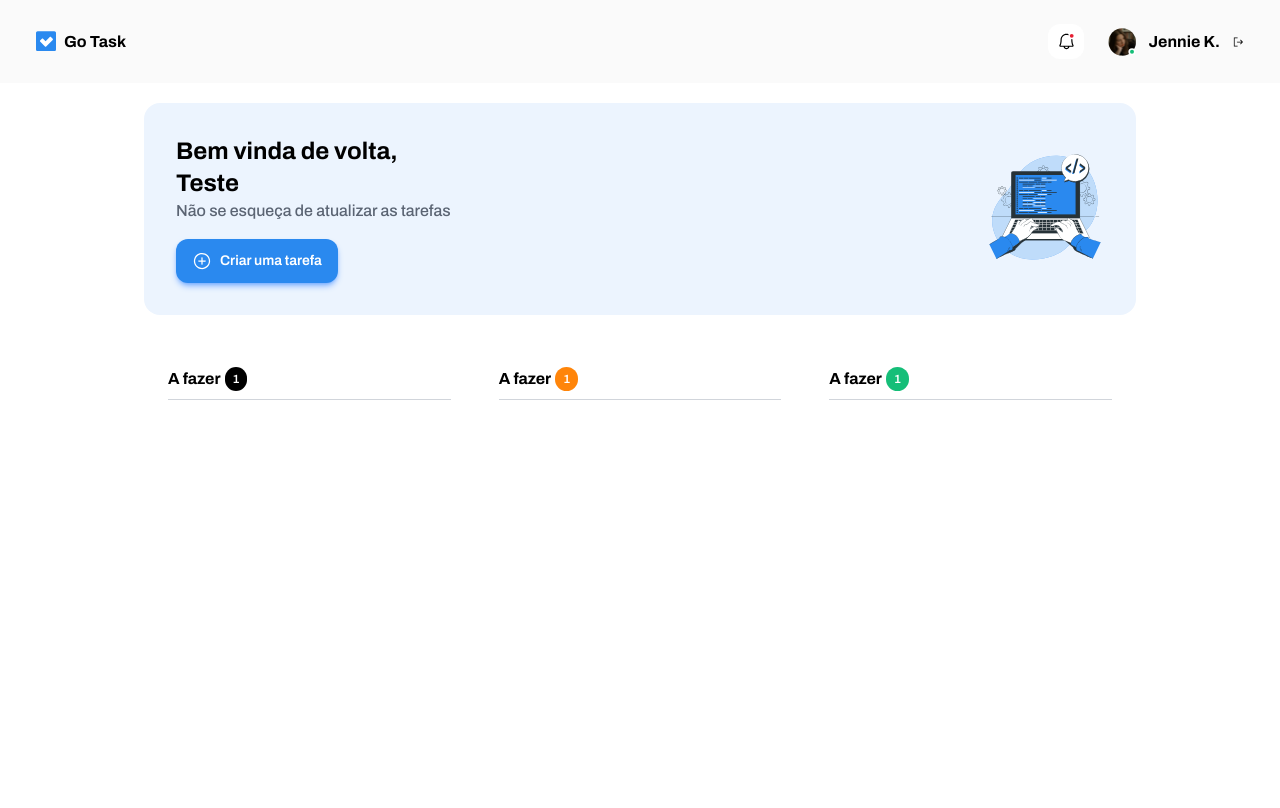
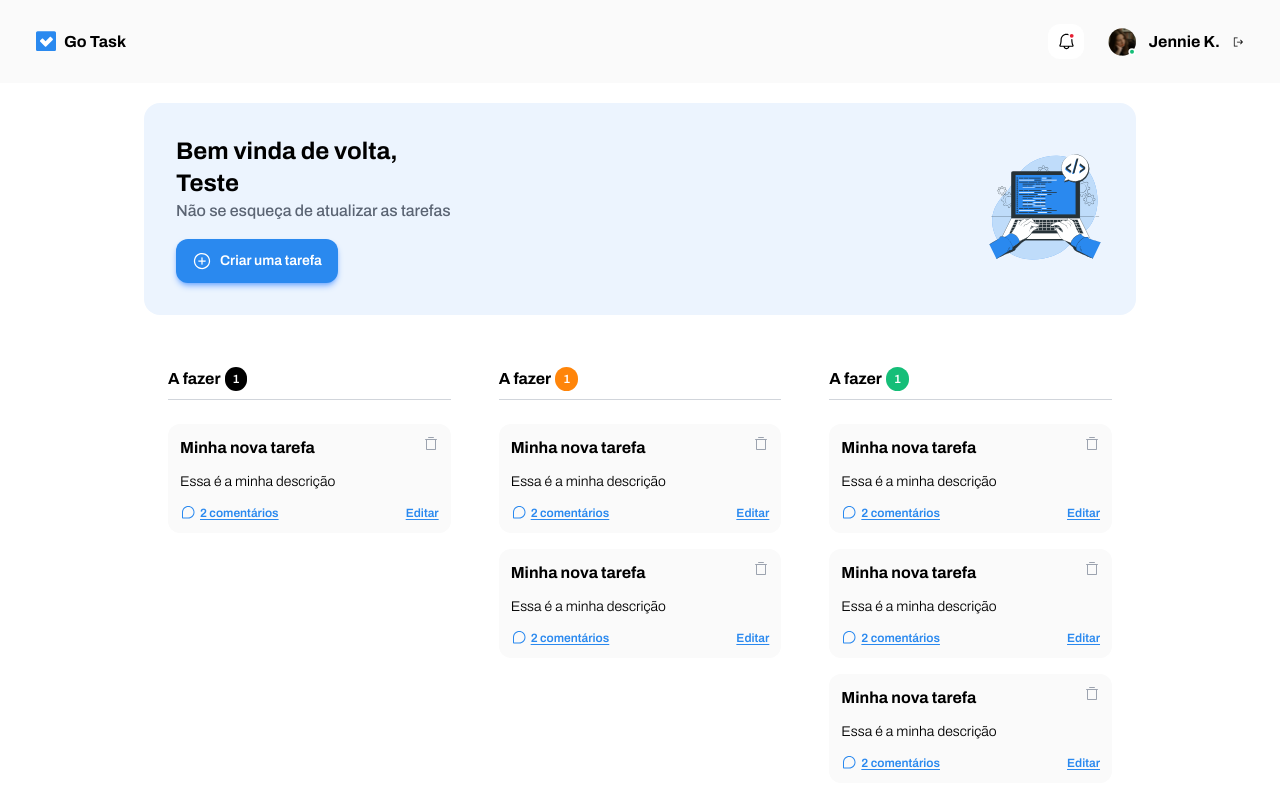
Before and after one commit to frnndog-suav/AngularStuff, an Angular app in the folder 01-go-task/: page / in a window 1280 px wide. Shown: the top 808 px of the page. Built offline with nearby package versions, Linux system fonts and the light colour scheme.

Commit message:
chore: implementing list card layout

```diff
--- a/01-go-task/src/app/components/task-card/task-card.html
+++ b/01-go-task/src/app/components/task-card/task-card.html
@@ -1 +1,18 @@
-<p>task-card works!</p>
+<div class="p-3 bg-[#fafafa] rounded-xl cursor-grab flex flex-col gap-3">
+  <div class="flex gap-1">
+    <p class="font-bold">Minha nova tarefa</p>
+    <img class="self-start cursor-pointer ml-auto" src="images/icon-delete.svg" />
+  </div>
+  <p class="font-light text-sm">Essa é a minha descrição</p>
+  <div class="flex items-center gap-1">
+    <img src="images/icon-comments.svg" />
+    <p class="font-semibold text-xs text-[#2a89ef] underline underline-offset-2 cursor-pointer">
+      2 comentários
+    </p>
+    <p
+      class="font-semibold text-xs text-[#2a89ef] underline underline-offset-2 cursor-pointer ml-auto"
+    >
+      Editar
+    </p>
+  </div>
+</div>
--- a/01-go-task/src/app/components/task-list-section/task-list-section.html
+++ b/01-go-task/src/app/components/task-list-section/task-list-section.html
@@ -1,4 +1,4 @@
-<div class="mb-6 flex overflow-x-auto scrollbar-hidden ">
+<div class="mb-6 flex overflow-x-auto scrollbar-hidden">
   <div class="flex-1 py-3 px-6 min-w-60 flex flex-col gap-6">
     <div class="py-2 border-b border-[#d1d5db] flex items-center gap-1">
       <h1 class="font-bold">A fazer</h1>
@@ -6,7 +6,7 @@
     </div>
     <div class="flex flex-col gap-4">
       <!-- tarefas -->
-      <div class=""></div>
+      <app-task-card />
     </div>
   </div>
   <!-- ------------------------------------------ -->
@@ -17,7 +17,8 @@
     </div>
     <div class="flex flex-col gap-4">
       <!-- tarefas -->
-      <div class=""></div>
+      <app-task-card />
+      <app-task-card />
     </div>
   </div>
   <!-- ------------------------------------------ -->
@@ -28,7 +29,9 @@
     </div>
     <div class="flex flex-col gap-4">
       <!-- tarefas -->
-      <div class=""></div>
+      <app-task-card />
+      <app-task-card />
+      <app-task-card />
     </div>
   </div>
 </div>
--- a/01-go-task/src/app/components/task-list-section/task-list-section.ts
+++ b/01-go-task/src/app/components/task-list-section/task-list-section.ts
@@ -1,8 +1,9 @@
 import { Component } from '@angular/core';
+import { TaskCard } from "../task-card/task-card";
 
 @Component({
   selector: 'app-task-list-section',
-  imports: [],
+  imports: [TaskCard],
   templateUrl: './task-list-section.html',
   styleUrl: './task-list-section.css',
 })
```
